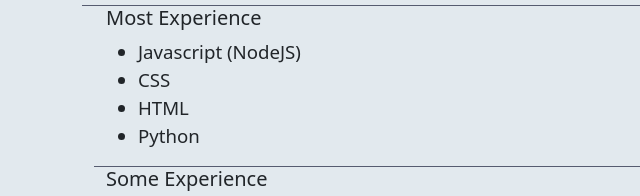
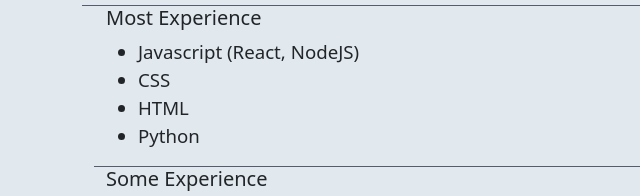
Before and after one commit to DavitPetro/DavitPetro.github.io, a website: page index.html in a window 1280 px wide. Shown: the part 763-959 px from the top of the page, 0-640 px from the left. Drawn offline with nearby package versions, Linux system fonts and the light colour scheme.

Commit message:
Update index.html

```diff
--- a/index.html
+++ b/index.html
@@ -125,7 +125,7 @@
                         <h5>Most Experience</h5>
                         <div class="col-12">
                             <ul class="languages">
-                                <li>Javascript (NodeJS)</li>
+                                <li>Javascript (React, NodeJS)</li>
                                 <li>CSS</li>
                                 <li>HTML</li>
                                 <li>Python</li>
```
